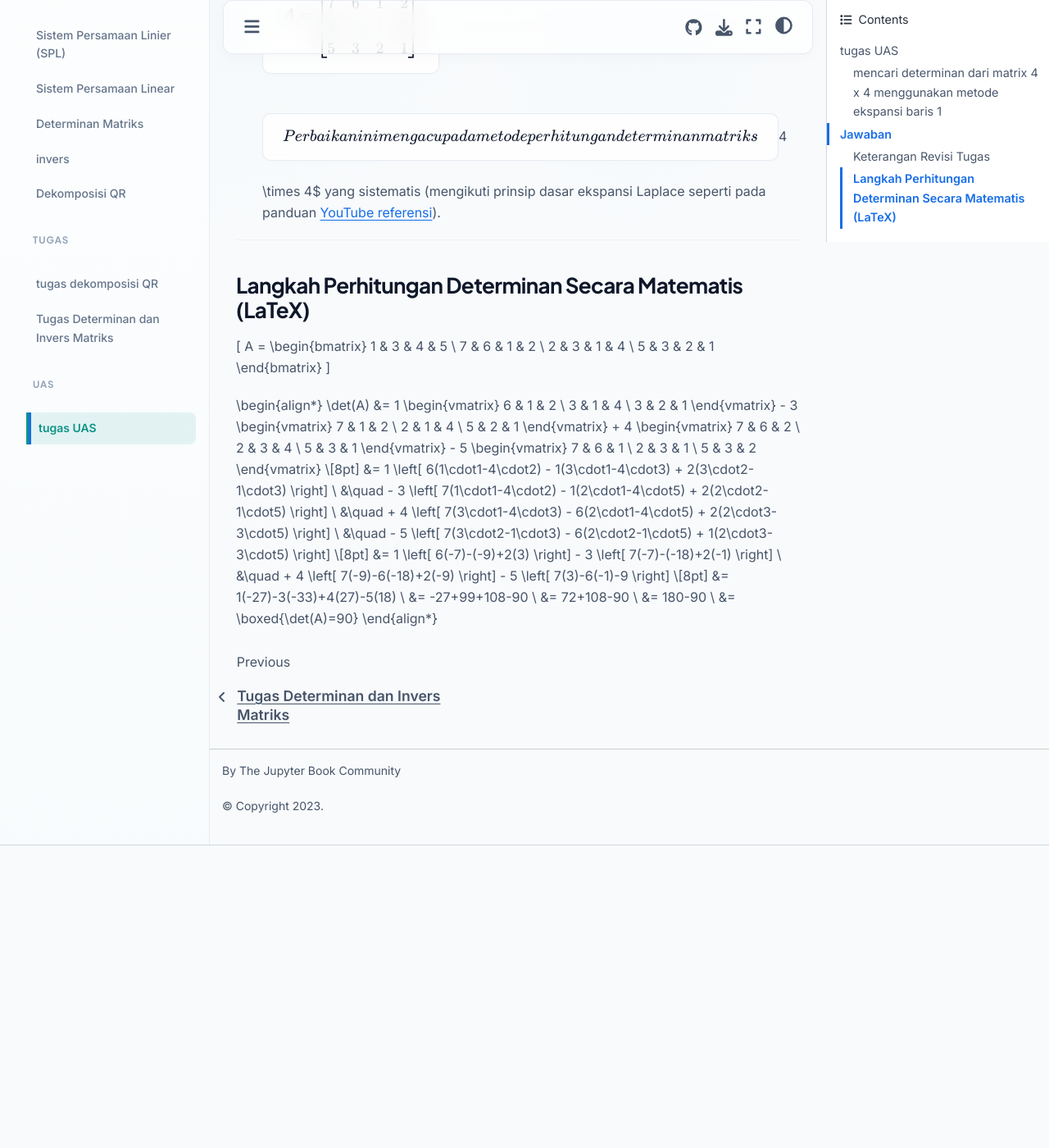
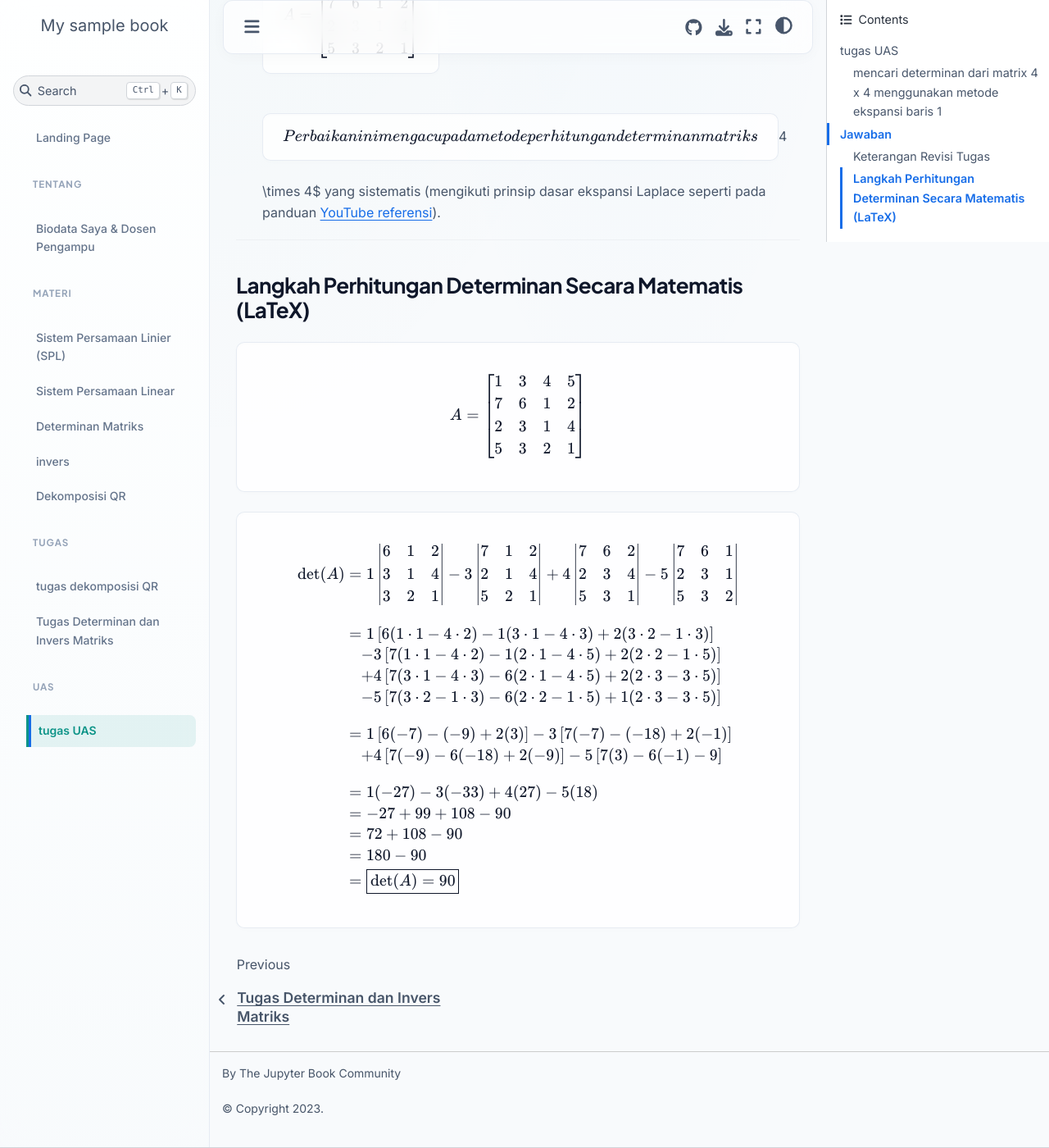
Before and after one commit to Kajabbej/kalghrn, a Jupyter Book: the page built from UAS/uas.md, in a window 1280 px wide and 1400 px high, scrolled down 1338 px. Shown: the whole window at 82% size. Built offline with Jupyter Book 1.0.4 settings and Sphinx 7.4.7 and the Sphinx Book theme 1.1.4, drawn with Linux system fonts in a browser that asks for light colours; pages that are not in the unit, such as notebooks, are missing from menus; before the commit the page ends 2369 px from its top, so only the background shows below that.

Commit message:
perbaikan latex 02

```diff
--- a/UAS/uas.md
+++ b/UAS/uas.md
@@ -35,27 +35,28 @@
 
 ---
 ### Langkah Perhitungan Determinan Secara Matematis (LaTeX)
-
-\[
+$$
 A = \begin{bmatrix}
 1 & 3 & 4 & 5 \\
 7 & 6 & 1 & 2 \\
 2 & 3 & 1 & 4 \\
 5 & 3 & 2 & 1
 \end{bmatrix}
-\]
+$$
 
-\begin{align*}
-\det(A) &= 1 \begin{vmatrix} 6 & 1 & 2 \\ 3 & 1 & 4 \\ 3 & 2 & 1 \end{vmatrix} - 3 \begin{vmatrix} 7 & 1 & 2 \\ 2 & 1 & 4 \\ 5 & 2 & 1 \end{vmatrix} + 4 \begin{vmatrix} 7 & 6 & 2 \\ 2 & 3 & 4 \\ 5 & 3 & 1 \end{vmatrix} - 5 \begin{vmatrix} 7 & 6 & 1 \\ 2 & 3 & 1 \\ 5 & 3 & 2 \end{vmatrix} \\[8pt]
+$$
+\begin{aligned}
+\det(A) &= 1 \begin{vmatrix} 6 & 1 & 2 \\ 3 & 1 & 4 \\ 3 & 2 & 1 \end{vmatrix} - 3 \begin{vmatrix} 7 & 1 & 2 \\ 2 & 1 & 4 \\ 5 & 2 & 1 \end{vmatrix} + 4 \begin{vmatrix} 7 & 6 & 2 \\ 2 & 3 & 4 \\ 5 & 3 & 1 \end{vmatrix} - 5 \begin{vmatrix} 7 & 6 & 1 \\ 2 & 3 & 1 \\ 5 & 3 & 2 \end{vmatrix} \\[10pt]
 &= 1 \left[ 6(1\cdot1-4\cdot2) - 1(3\cdot1-4\cdot3) + 2(3\cdot2-1\cdot3) \right] \\
 &\quad - 3 \left[ 7(1\cdot1-4\cdot2) - 1(2\cdot1-4\cdot5) + 2(2\cdot2-1\cdot5) \right] \\
 &\quad + 4 \left[ 7(3\cdot1-4\cdot3) - 6(2\cdot1-4\cdot5) + 2(2\cdot3-3\cdot5) \right] \\
-&\quad - 5 \left[ 7(3\cdot2-1\cdot3) - 6(2\cdot2-1\cdot5) + 1(2\cdot3-3\cdot5) \right] \\[8pt]
+&\quad - 5 \left[ 7(3\cdot2-1\cdot3) - 6(2\cdot2-1\cdot5) + 1(2\cdot3-3\cdot5) \right] \\[10pt]
 &= 1 \left[ 6(-7)-(-9)+2(3) \right] - 3 \left[ 7(-7)-(-18)+2(-1) \right] \\
-&\quad + 4 \left[ 7(-9)-6(-18)+2(-9) \right] - 5 \left[ 7(3)-6(-1)-9 \right] \\[8pt]
+&\quad + 4 \left[ 7(-9)-6(-18)+2(-9) \right] - 5 \left[ 7(3)-6(-1)-9 \right] \\[10pt]
 &= 1(-27)-3(-33)+4(27)-5(18) \\
 &= -27+99+108-90 \\
 &= 72+108-90 \\
 &= 180-90 \\
 &= \boxed{\det(A)=90}
-\end{align*}
+\end{aligned}
+$$
```
